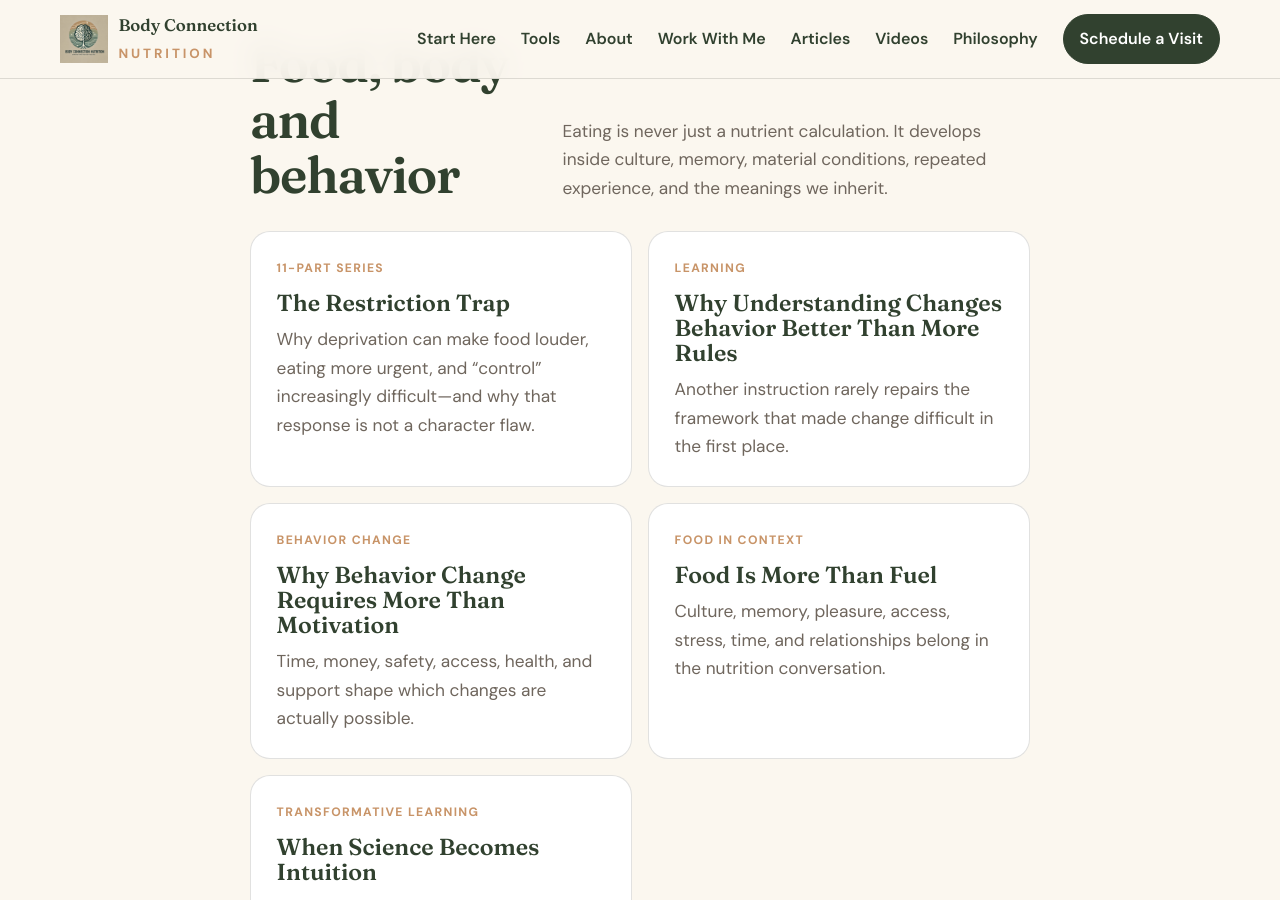
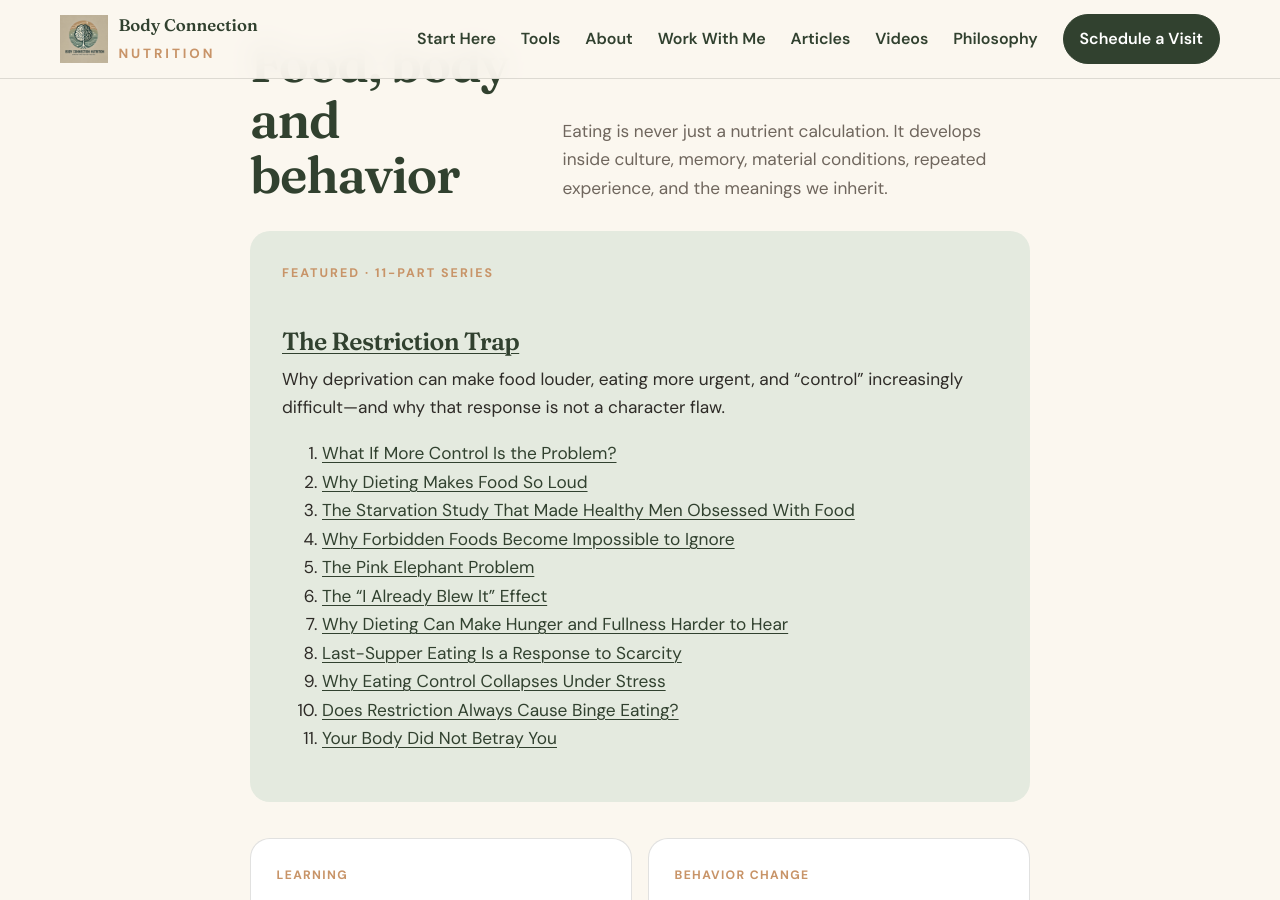
Before and after one commit to BodyConnectionNutrition/Nov-10-build, a Jekyll site: the page built from blog.md, in a window 1280 px wide and 900 px high, scrolled down 2179 px. Built offline with Jekyll 4.4.1, drawn with Linux system fonts in a browser that asks for light colours.

Commit message:
List complete Restriction Trap series in article library

```diff
--- a/blog.md
+++ b/blog.md
@@ -52,7 +52,24 @@ intro: Clear science and deeper context for people who want to understand their
     <p>Eating is never just a nutrient calculation. It develops inside culture, memory, material conditions, repeated experience, and the meanings we inherit.</p>
   </div>
   <div class="library-grid">
-    <a class="library-card" href="/blog/restriction-trap/"><span class="label">11-part series</span><h3>The Restriction Trap</h3><p>Why deprivation can make food louder, eating more urgent, and “control” increasingly difficult—and why that response is not a character flaw.</p></a>
+  <div class="library-note" style="grid-column:1 / -1;margin:0 0 1.25rem">
+    <p class="eyebrow">Featured · 11-part series</p>
+    <h2><a href="/blog/restriction-trap/">The Restriction Trap</a></h2>
+    <p>Why deprivation can make food louder, eating more urgent, and “control” increasingly difficult—and why that response is not a character flaw.</p>
+    <ol>
+      <li><a href="/blog/restriction-trap/">What If More Control Is the Problem?</a></li>
+      <li><a href="/blog/why-dieting-makes-food-so-loud/">Why Dieting Makes Food So Loud</a></li>
+      <li><a href="/blog/starvation-study-food-obsession/">The Starvation Study That Made Healthy Men Obsessed With Food</a></li>
+      <li><a href="/blog/why-forbidden-foods-become-impossible-to-ignore/">Why Forbidden Foods Become Impossible to Ignore</a></li>
+      <li><a href="/blog/food-thought-suppression-pink-elephant/">The Pink Elephant Problem</a></li>
+      <li><a href="/blog/i-already-blew-it-effect/">The “I Already Blew It” Effect</a></li>
+      <li><a href="/blog/dieting-hunger-fullness-cues/">Why Dieting Can Make Hunger and Fullness Harder to Hear</a></li>
+      <li><a href="/blog/last-supper-eating-scarcity/">Last-Supper Eating Is a Response to Scarcity</a></li>
+      <li><a href="/blog/why-eating-control-collapses-under-stress/">Why Eating Control Collapses Under Stress</a></li>
+      <li><a href="/blog/does-restriction-always-cause-binge-eating/">Does Restriction Always Cause Binge Eating?</a></li>
+      <li><a href="/blog/your-body-did-not-betray-you-restriction/">Your Body Did Not Betray You</a></li>
+    </ol>
+  </div>
     <a class="library-card" href="/blog/why-understanding-changes-behavior/"><span class="label">Learning</span><h3>Why Understanding Changes Behavior Better Than More Rules</h3><p>Another instruction rarely repairs the framework that made change difficult in the first place.</p></a>
     <a class="library-card" href="/blog/transformation-requires-conditions/"><span class="label">Behavior change</span><h3>Why Behavior Change Requires More Than Motivation</h3><p>Time, money, safety, access, health, and support shape which changes are actually possible.</p></a>
     <a class="library-card" href="/blog/food-is-more-than-fuel/"><span class="label">Food in context</span><h3>Food Is More Than Fuel</h3><p>Culture, memory, pleasure, access, stress, time, and relationships belong in the nutrition conversation.</p></a>
```
